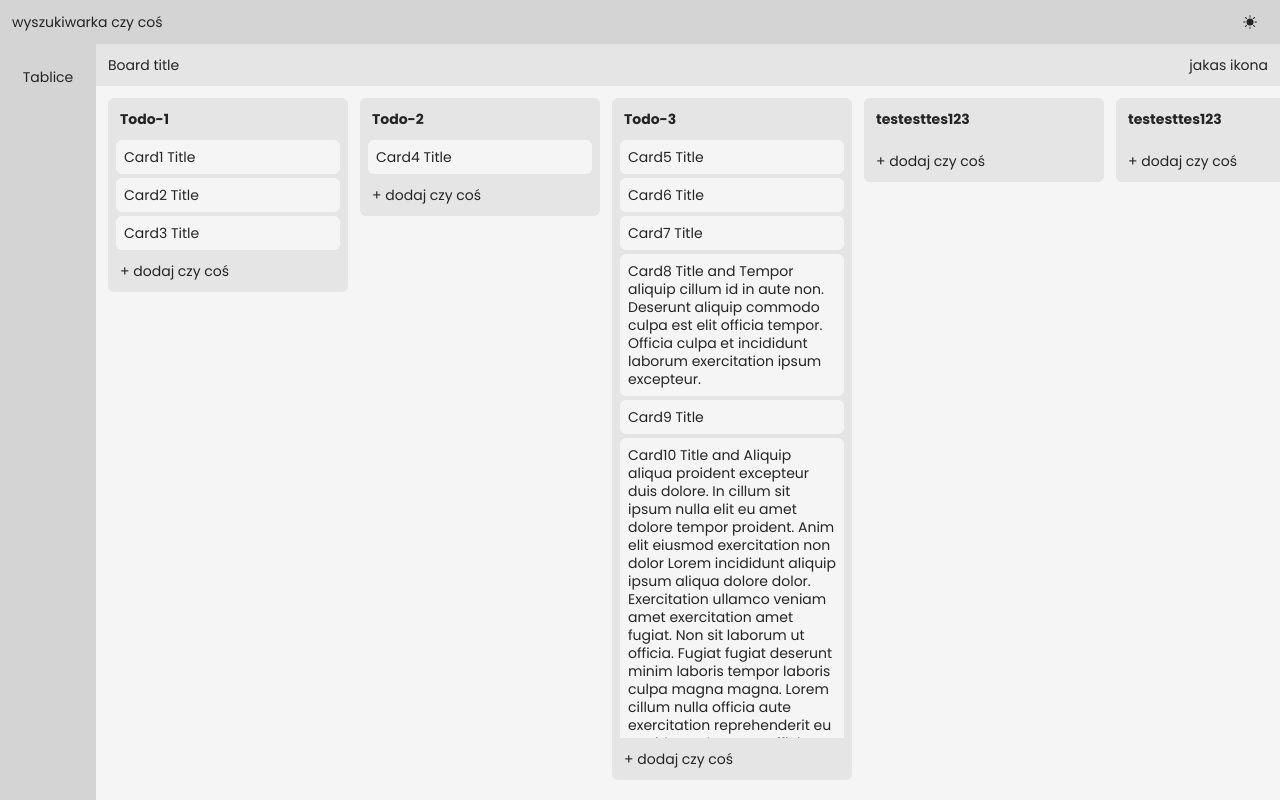
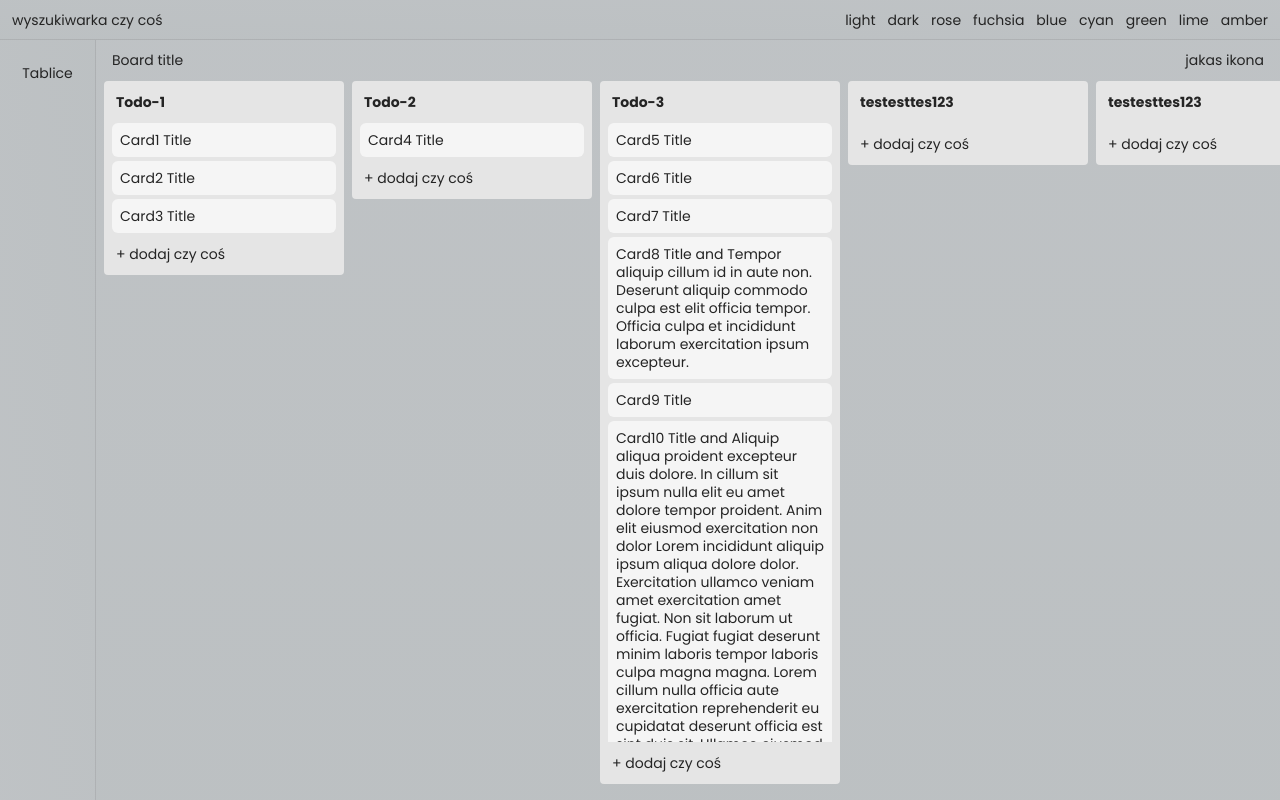
Before and after one commit to Provd5/trolle-clone, a Next.js app in the folder front/: page / in a window 1280 px wide. Built offline with nearby package versions, Linux system fonts and the light colour scheme.

Commit message:
Kolorki (#12)
dodanie kolorow do wyboru

```diff
--- a/front/app/globals.css
+++ b/front/app/globals.css
@@ -2,31 +2,81 @@
 @tailwind components;
 @tailwind utilities;
 
-/* main.main {
-    display: flex;
-    flex-direction: column;
-    gap: 14px;
-    padding-top: 180px;
-    padding-bottom: 60px;
-  } */
-
 @layer components {
-  .btnIcon {
+  .btn-icon {
     @apply flex h-6 w-6 items-center justify-center rounded-md md:h-9 md:w-9;
+  }
+  .bg-gradient {
+    @apply bg-gradient-to-bl from-[var(--gradient-from)] to-[var(--gradient-to)];
+  }
+  .bg-gradient-t {
+    @apply bg-gradient bg-gradient-to-t;
+  }
+  .bg-gradient-tr {
+    @apply bg-gradient bg-gradient-to-tr;
   }
 }
 
 body,
 html {
   height: 100%;
-  scrollbar-width: 6px;
 }
 
+html,
+html.light {
+  color-scheme: light;
+  --gradient-from: hsl(200, 5%, 75%);
+  --gradient-to: hsl(204, 5%, 76%);
+  --text-color: 36 36 36;
+}
 html.dark {
   color-scheme: dark;
+  --gradient-from: hsl(240, 5%, 20%);
+  --gradient-to: hsl(244, 5%, 21%);
+  --text-color: 250 250 250;
 }
-html.light {
-  color-scheme: light;
+html.rose {
+  --gradient-from: hsl(340, 83%, 42%);
+  --gradient-to: hsl(344, 83%, 43%);
+  --text-color: 250 250 250;
+}
+html.fuchsia {
+  --gradient-from: hsl(300, 70%, 39%);
+  --gradient-to: hsl(296, 70%, 40%);
+  --text-color: 250 250 250;
+}
+html.blue {
+  --gradient-from: hsl(220, 83%, 53%);
+  --gradient-to: hsl(218, 83%, 54%);
+  --text-color: 250 250 250;
+}
+html.cyan {
+  --gradient-from: hsl(194, 83%, 35%);
+  --gradient-to: hsl(190, 83%, 36%);
+  --text-color: 250 250 250;
+}
+html.green {
+  --gradient-from: hsl(142, 83%, 35%);
+  --gradient-to: hsl(138, 83%, 36%);
+  --text-color: 250 250 250;
+}
+html.lime {
+  --gradient-from: hsl(74, 83%, 35%);
+  --gradient-to: hsl(70, 83%, 36%);
+  --text-color: 250 250 250;
+}
+html.amber {
+  --gradient-from: hsl(28, 83%, 43%);
+  --gradient-to: hsl(32, 83%, 44%);
+  --text-color: 250 250 250;
+}
+
+.text-color {
+  color: rgb(var(--text-color));
+}
+
+.border-default {
+  border-color: rgba(var(--text-color) / 0.1);
 }
 
 .columnBodyScrollBar::-webkit-scrollbar {
@@ -46,22 +96,28 @@ html.light {
 }
 
 .columnBodyScrollBar::-webkit-scrollbar-track,
-.boardBodyScrollBar::-webkit-scrollbar-track {
+.columnBodyScrollBar::-webkit-scrollbar-thumb,
+.boardBodyScrollBar::-webkit-scrollbar-track,
+.boardBodyScrollBar::-webkit-scrollbar-thumb {
   border-radius: 5px;
+}
+
+.columnBodyScrollBar::-webkit-scrollbar-track {
   background: rgba(128, 128, 128, 0.2);
 }
-
-.columnBodyScrollBar::-webkit-scrollbar-thumb,
-.boardBodyScrollBar::-webkit-scrollbar-thumb {
-  border-radius: 5px;
+.columnBodyScrollBar::-webkit-scrollbar-thumb {
   background: rgba(128, 128, 128, 0.3);
 }
-
-.columnBodyScrollBar::-webkit-scrollbar-thumb:hover,
-.boardBodyScrollBar::-webkit-scrollbar-thumb:hover {
+.columnBodyScrollBar::-webkit-scrollbar-thumb:hover {
   background: rgba(128, 128, 128, 0.4);
 }
 
-#indent {
-  padding-left: 10px;
+.boardBodyScrollBar::-webkit-scrollbar-track {
+  background: rgba(var(--text-color) / 0.2);
 }
+.boardBodyScrollBar::-webkit-scrollbar-thumb {
+  background: rgba(var(--text-color) / 0.3);
+}
+.boardBodyScrollBar::-webkit-scrollbar-thumb:hover {
+  background: rgba(var(--text-color) / 0.4);
+}
--- a/front/app/layout.tsx
+++ b/front/app/layout.tsx
@@ -37,7 +37,7 @@ export default function RootLayout({
       <body
         className={clsx(
           poppinsFont.className,
-          "bg-white text-base text-black dark:bg-black dark:text-white"
+          "text-color bg-white text-base dark:bg-black"
         )}
       >
         <script dangerouslySetInnerHTML={{ __html: modeInitializerScript }} />
--- a/front/components/BoardsContent/Board/Board.tsx
+++ b/front/components/BoardsContent/Board/Board.tsx
@@ -22,20 +22,20 @@ export default function Board() {
   }, []);
 
   return (
-    <div className="relative flex h-full flex-col bg-neutral-100 dark:bg-neutral-900">
+    <div className="bg-gradient-t relative flex h-full flex-col">
       {!board ? (
         <div className="flex w-full items-center justify-center p-5">
           Ładowanie tablicy...
         </div>
       ) : (
         <>
-          <div className="flex items-center justify-between bg-neutral-200 p-3 dark:bg-neutral-800">
+          <div className="flex min-h-[40px] items-center justify-between py-3 px-4">
             <div>Board title</div>
             <div>jakas ikona</div>
           </div>
           <div className="boardBodyScrollBar relative mb-2 h-full snap-x snap-mandatory overflow-x-auto overflow-y-hidden md:snap-none">
             <div className="absolute inset-0 flex">
-              <div className="flex gap-3 p-3">
+              <div className="flex gap-2 px-2 pb-2">
                 {columns &&
                   columns.map((column: ColumnTypes) => (
                     <Column column={column} key={column.id} />
--- a/front/components/BoardsContent/Column/Column.tsx
+++ b/front/components/BoardsContent/Column/Column.tsx
@@ -4,7 +4,7 @@ import Card from "../Card/Card";
 
 export default function Column({ column }: { column: ColumnTypes }) {
   return (
-    <div className="flex h-fit max-h-full w-60 flex-none snap-center flex-col items-center justify-center rounded-md bg-neutral-200 dark:bg-neutral-800">
+    <div className="flex h-fit max-h-full w-60 flex-none snap-center flex-col items-center justify-center rounded bg-neutral-200 text-black dark:bg-neutral-800 dark:text-white">
       <div className="header flex w-full p-1 font-bold">
         <div className="w-full rounded-md  p-2">
           <h1>{column.title}</h1>
--- a/front/components/ModeSwitcher/ModeSwitcher.tsx
+++ b/front/components/ModeSwitcher/ModeSwitcher.tsx
@@ -1,38 +1,48 @@
 "use client";
 
 import { useEffect, useState } from "react";
-import { BsFillMoonFill, BsFillSunFill } from "react-icons/bs";
+
+const Colors = [
+  "light",
+  "dark",
+  "rose",
+  "fuchsia",
+  "blue",
+  "cyan",
+  "green",
+  "lime",
+  "amber",
+] as const;
+
+type ColorType = (typeof Colors)[number];
 
 export default function ModeSwitcher() {
-  const [mode, setMode] = useState<"light" | "dark">("light");
   const [isModeLoaded, setIsModeLoaded] = useState(false);
 
   useEffect(() => {
-    document.documentElement.classList.contains("light") && setMode("dark");
+    (document.documentElement.classList.contains("light") &&
+      window.localStorage.setItem("mode", "light")) ||
+      (document.documentElement.classList.contains("dark") &&
+        window.localStorage.setItem("mode", "dark"));
     setIsModeLoaded(true);
   }, []);
 
-  function changeMode() {
-    if (mode !== "dark") {
-      setMode("dark");
-      document.documentElement.className = mode;
-      window.localStorage.setItem("mode", mode);
-    }
-    if (mode !== "light") {
-      setMode("light");
-      document.documentElement.className = mode;
-      window.localStorage.setItem("mode", mode);
-    }
+  function changeMode(color: ColorType) {
+    document.documentElement.className = color;
+    window.localStorage.setItem("mode", color);
   }
 
   return (
-    <button
-      onClick={() => changeMode()}
-      aria-label="switchMode"
-      className="btnIcon hover:bg-neutral-500/30"
-    >
-      {isModeLoaded &&
-        (mode === "light" ? <BsFillSunFill /> : <BsFillMoonFill />)}
-    </button>
+    <div className="flex flex-wrap gap-3">
+      {isModeLoaded && (
+        <>
+          {Colors.map((color) => (
+            <div key={color} onClick={() => changeMode(color)}>
+              {color}
+            </div>
+          ))}
+        </>
+      )}
+    </div>
   );
 }
--- a/front/components/Navbars/Sidebar.tsx
+++ b/front/components/Navbars/Sidebar.tsx
@@ -2,9 +2,9 @@ import { FiMenu } from "react-icons/fi";
 
 export default function Sidebar() {
   return (
-    <section className="flex w-auto flex-none items-center justify-between bg-neutral-300 py-2 px-3 dark:bg-neutral-700 md:h-auto md:w-24 md:flex-col md:px-1 md:py-6">
+    <section className="bg-gradient border-default flex min-h-[40px] w-auto flex-none items-center justify-between border-0 py-2 px-3 md:h-auto md:w-24 md:flex-col md:border-r md:px-1 md:py-6">
       <div className="flex items-center justify-center gap-1">
-        <button className="btnIcon md:hidden">
+        <button className="btn-icon md:hidden">
           <FiMenu />
         </button>
         Tablice
--- a/front/components/Navbars/Topbar.tsx
+++ b/front/components/Navbars/Topbar.tsx
@@ -2,7 +2,7 @@ import ModeSwitcher from "components/ModeSwitcher/ModeSwitcher";
 
 export default function Topbar() {
   return (
-    <nav className="flex items-center justify-between bg-neutral-300 py-2 px-3 dark:bg-neutral-700 md:py-1">
+    <nav className="bg-gradient-tr border-default flex min-h-[40px] flex-wrap items-center justify-between border-b py-2 px-3 md:py-1">
       wyszukiwarka czy coś
       <ModeSwitcher />
     </nav>
--- a/front/tailwind.config.js
+++ b/front/tailwind.config.js
@@ -16,7 +16,7 @@ module.exports = {
       colors: {
         transparent: "transparent",
         current: "currentColor",
-        white: "#ffffff",
+        white: "#fafafa",
         black: "#242424",
         mgreen: {
           dark: "#48A024",
```
